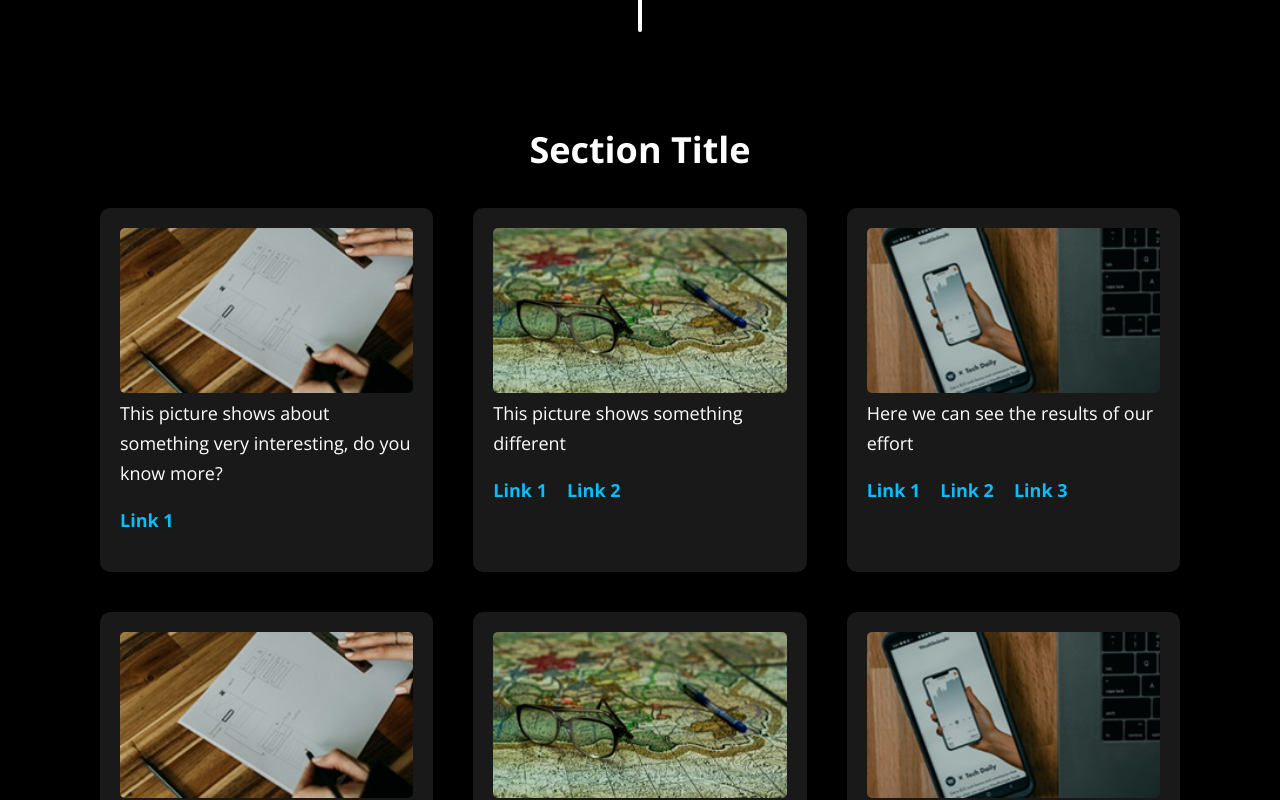
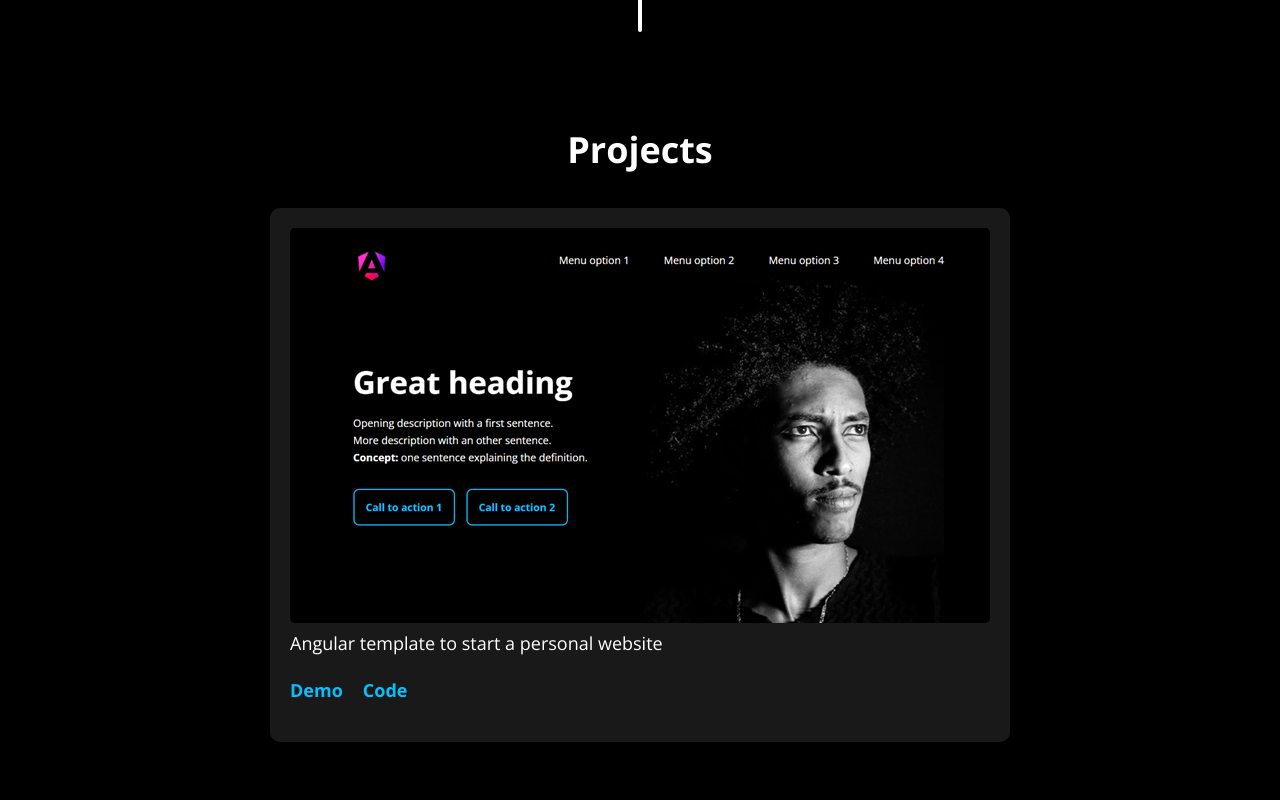
Before and after one commit to diprefranco/diprefranco.github.io, an Angular app: page / in a window 1280 px wide. Shown: the part 1760-2560 px from the top of the page. Built offline with nearby package versions, Linux system fonts and the light colour scheme.

Commit message:
Projects section added.

```diff
--- a/src/app/app.component.html
+++ b/src/app/app.component.html
@@ -2,8 +2,8 @@
 
 <web-hero></web-hero>
 <web-experience></web-experience>
+<web-projects></web-projects>
 
-<web-cards></web-cards>
 <web-more-information></web-more-information>
 <web-sample-images></web-sample-images>
 
--- a/src/app/app.component.ts
+++ b/src/app/app.component.ts
@@ -7,6 +7,7 @@ import { SampleImagesComponent } from "./layout/sample-images/sample-images.comp
 import { CardsComponent } from './layout/cards/cards.component';
 import { MoreInformationComponent } from "./layout/more-information/more-information.component";
 import { ExperienceComponent } from "./layout/experience/experience.component";
+import { ProjectsComponent } from './layout/projects/projects.component';
 
 @Component({
   selector: 'app-root',
@@ -19,7 +20,8 @@ import { ExperienceComponent } from "./layout/experience/experience.component";
     SampleImagesComponent,
     CardsComponent,
     MoreInformationComponent,
-    ExperienceComponent
+    ExperienceComponent,
+    ProjectsComponent
 ],
   templateUrl: './app.component.html',
   styleUrl: './app.component.css'
--- a/src/app/layout/header/header.component.html
+++ b/src/app/layout/header/header.component.html
@@ -8,7 +8,7 @@
       <a href="#experience" class="nav-link">Experience</a>
     </li>
     <li class="nav-item">
-      <a href="#" class="nav-link">Projects</a>
+      <a href="#projects" class="nav-link">Projects</a>
     </li>
     <li class="nav-item">
       <a href="#" class="nav-link">About Me</a>
--- /dev/null
+++ b/src/app/layout/projects/projects.component.css
@@ -0,0 +1,30 @@
+#projects {
+  margin-top: var(--sectionseparation);
+  text-align: center;
+}
+
+.projects {
+  margin-top: 40px;
+  display: flex;
+  gap: 40px;
+  flex-wrap: wrap;
+  justify-content: center;
+}
+
+.projects div {
+  padding: 20px 20px 40px 20px;
+  background-color: var(--colorp2);
+  border-radius: 10px;
+  flex: 1;
+  min-width: 280px;
+  max-width: 700px;
+}
+
+.projects div a {
+  margin-right: 20px;
+}
+
+.projects img {
+  width: 100%;
+  border-radius: 5px;
+}
--- /dev/null
+++ b/src/app/layout/projects/projects.component.html
@@ -0,0 +1,12 @@
+<div id="projects">
+  <h2>Projects</h2>
+</div>
+<section class="projects">
+  <div>
+    <img src="assets/img/angular-template-my-website.png" />
+    <p>Angular template to start a personal website</p>
+    <br />
+    <a href="https://diprefranco.github.io/angular-template-my-website/" target="_blank">Demo</a>
+    <a href="https://github.com/diprefranco/angular-template-my-website" target="_blank">Code</a>
+  </div>
+</section>
```
Also changed, not shown: src/app/layout/projects/projects.component.ts (added, +11 -0 lines), src/assets/img/angular-template-my-website.png (added), 1 other file (tests, documents, lock files or other folders).
